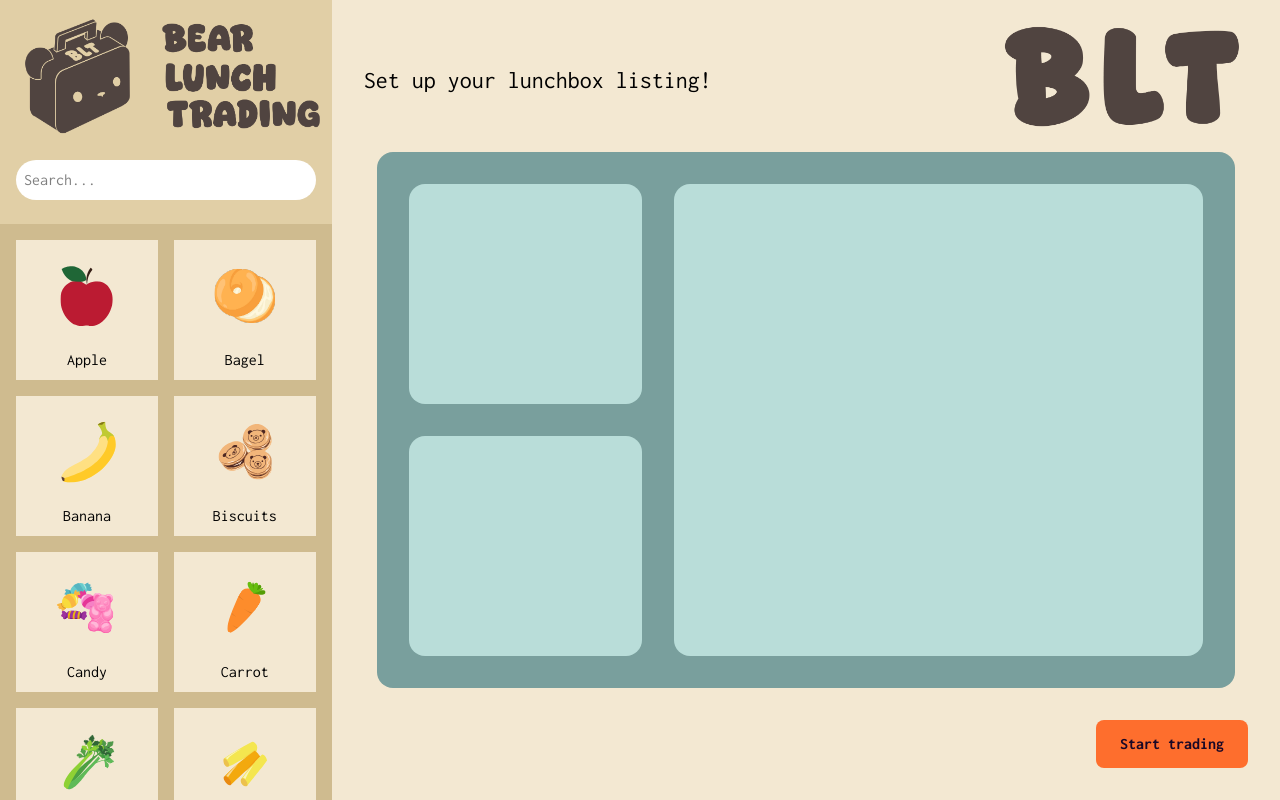
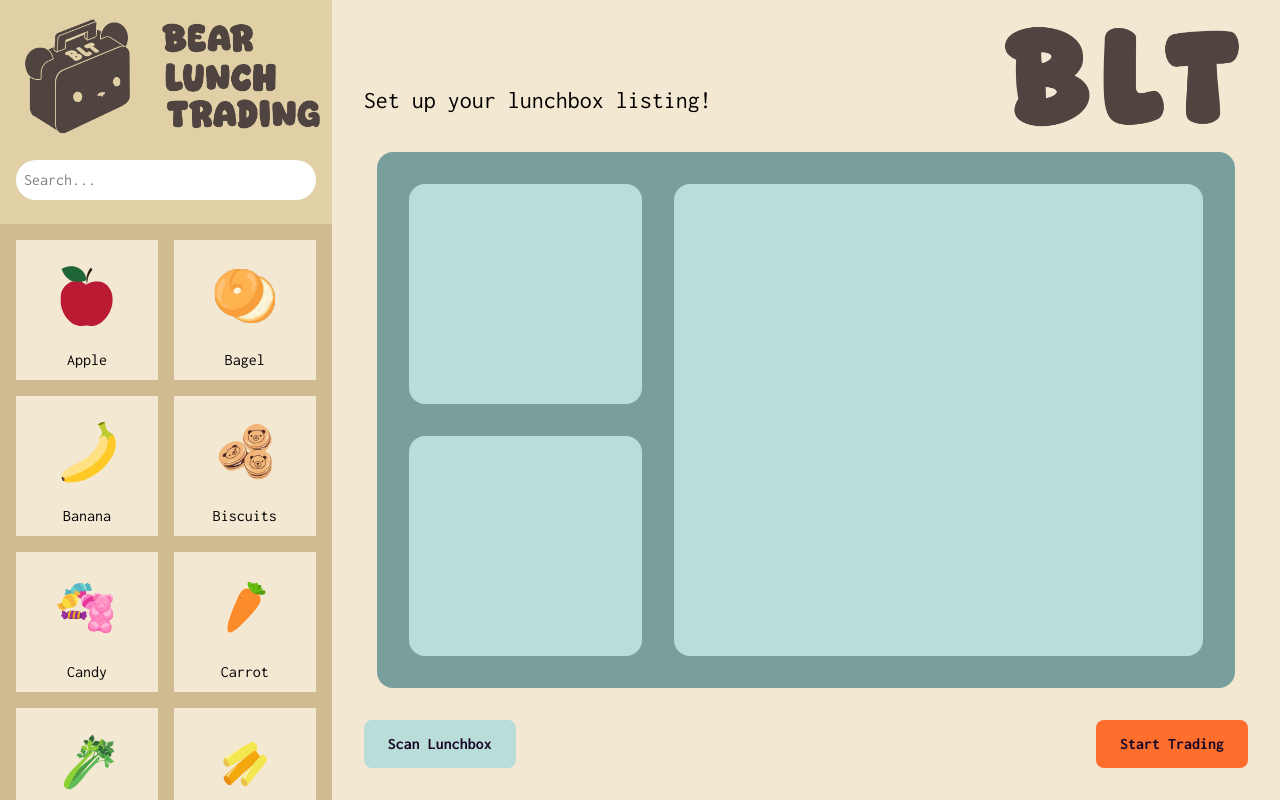
Before and after one commit to LinkedIn-Warriors-WDCC-x-SESA-Hackathon/nostalgia-hackathon, a React (Vite) app in the folder frontend/: page / in a window 1280 px wide. Built offline with nearby package versions, Linux system fonts and the light colour scheme.

Commit message:
Add CameraModal integration for capturing lunchbox photos

```diff
--- a/frontend/src/pages/SetupPage.jsx
+++ b/frontend/src/pages/SetupPage.jsx
@@ -3,6 +3,7 @@ import BearLunchTrading from "../assets/BearLunchTrading.png";
 import LunchItem from "../components/LunchItem";
 import BLT from "../assets/BLT.png";
 import BuildingLunchbox from "../components/BuildingLunchbox";
+import CameraModal from "../components/CameraModal";
 import { useState } from "react";
 import Button from "../components/Button";
 import DisplayNameAlert from "../components/DisplayNameAlert";
@@ -41,6 +42,7 @@ const SetupPage = () => {
 
     const [selectedItems, setSelectedItems] = useState([]);
     const [searchQuery, setSearchQuery] = useState("");
+    const [showCameraModal, setShowCameraModal] = useState(false);
 
     const [showDisplayNameAlert, setShowDisplayNameAlert] = useState(false);
     const [displayName, setDisplayName] = useState("");
@@ -100,6 +102,25 @@ const SetupPage = () => {
         }
     };
 
+    // Camera handlers
+    const handleOpenCamera = () => {
+        setShowCameraModal(true);
+    };
+
+    const handleCloseCamera = () => {
+        setShowCameraModal(false);
+    };
+
+    const handleCapturePhoto = (photoBlob) => {
+        // Here you could implement AI/ML food recognition
+        // For now, we'll just log that a photo was captured
+        console.log('Photo captured:', photoBlob);
+
+        // You could send this to an AI service to identify food items
+        // and automatically add them to selectedItems
+        alert('Photo captured! In a real implementation, this would use AI to identify food items.');
+    };
+
     return (<>
 
             <div className="flex h-screen bg-beige">
@@ -132,7 +153,7 @@ const SetupPage = () => {
                 </div>
 
                 <div className="w-full mx-8 flex flex-col h-screen justify-between">
-                    <div className="flex justify-between my-4">
+                    <div className="flex justify-between items-center my-4">
                         <p className="text-2xl mt-12">
                             Set up your lunchbox listing!
                         </p>
@@ -146,9 +167,15 @@ const SetupPage = () => {
                         />
                     </div>
 
-                    <div className="flex justify-end my-8">
+                    <div className="flex justify-between my-8">
+                        <Button
+                            onClick={handleOpenCamera}
+                            className="bg-teal hover:bg-teal-darker"
+                        >
+                            Scan Lunchbox
+                        </Button>
                         <Button onClick={handleStartTradingClicked}>
-                            Start trading
+                            Start Trading
                         </Button>
                     </div>
                 </div>
@@ -162,6 +189,12 @@ const SetupPage = () => {
                 setDisplayName={setDisplayName}
             />
 
+            <CameraModal
+                isOpen={showCameraModal}
+                onClose={handleCloseCamera}
+                onCapture={handleCapturePhoto}
+            />
+
     </>);
 };
 
```
